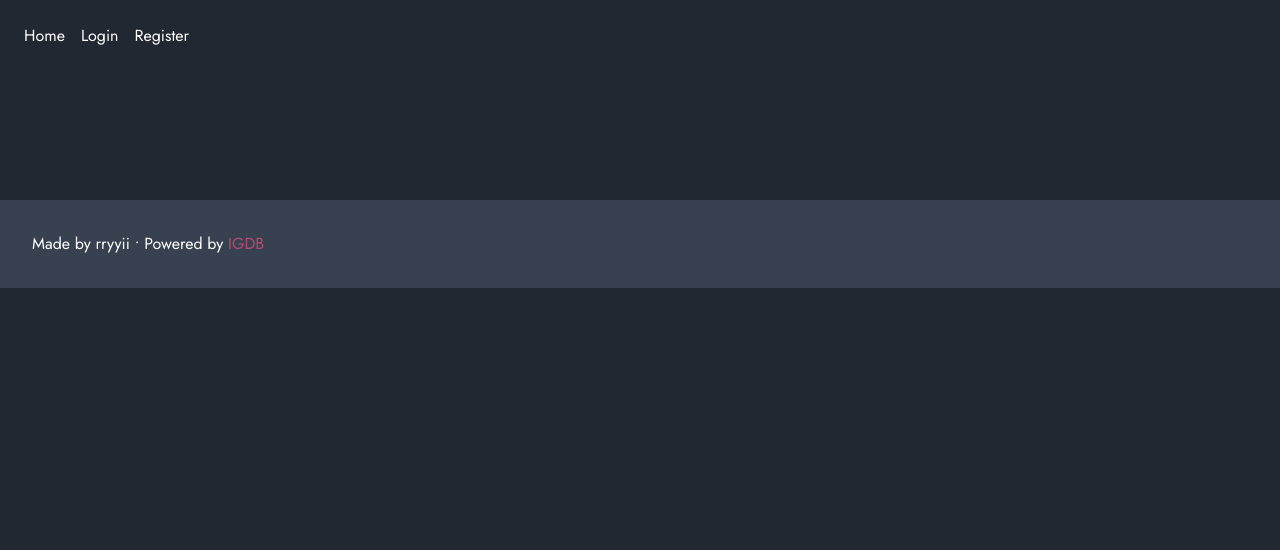
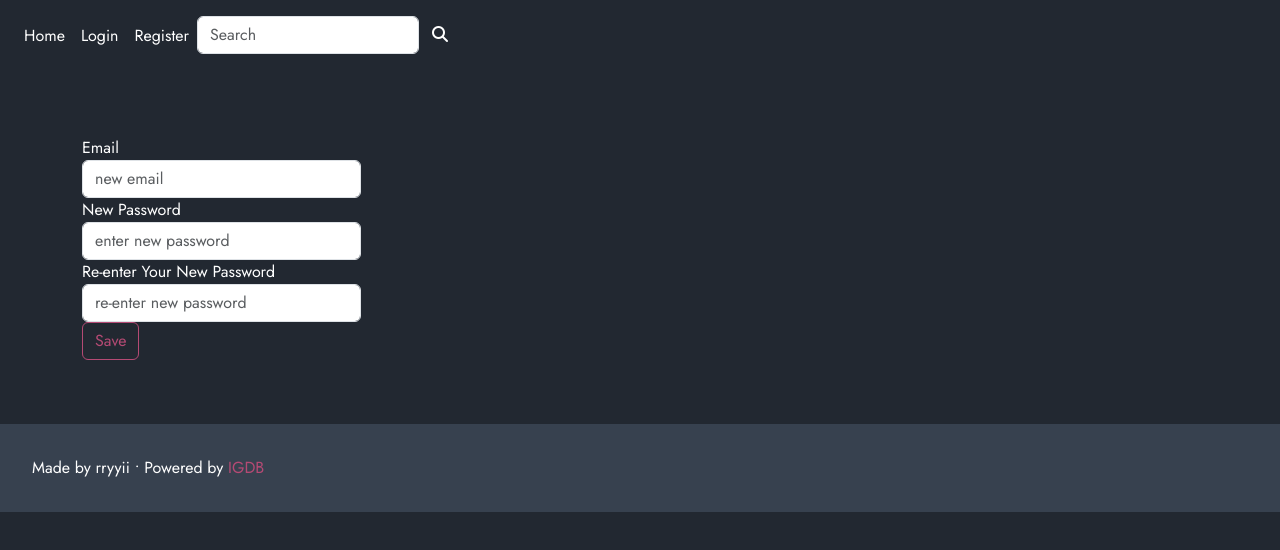
Before and after one commit to rryyii/midi, a React (Vite) app in the folder src/main/frontend/dmi-react/: page /profile/edit/account in a window 1280 px wide. Shown: the top 550 px of the page. Built offline with nearby package versions, Linux system fonts and the light colour scheme.

Commit message:
Added some styling changes, added a very basic search function based on game name, baseline for account settings (not complete)

```diff
--- a/src/main/frontend/dmi-react/src/app/App.tsx
+++ b/src/main/frontend/dmi-react/src/app/App.tsx
@@ -11,6 +11,8 @@ import UserEdit from "./user/UserEdit.tsx";
 import GameList from "./game/GameList.tsx";
 import Game from "./game/Game.tsx";
 import Footer from "./layout/Footer.tsx";
+import UserPrivacy from "./user/UserPrivacy.tsx";
+import GameSearch from "./game/GameSearch.tsx";
 
 const queryClient = new QueryClient();
 
@@ -32,8 +34,10 @@ function App() {
                         <Route path={"/logout"} element={<UserLogout/>}/>
                         <Route path={"/profile"} element={<UserProfile/>}/>
                         <Route path={"/profile/edit"} element={<UserEdit/>}/>
+                        <Route path={"profile/edit/account"} element={<UserPrivacy/>}/>
                         <Route path={"/games"} element={<GameList/>}/>
                         <Route path={`/games/:gameId`} element={<Game/>}/>
+                        <Route path={`/search/:gameName`} element={<GameSearch/>}/>
                     </Routes>
                     <Footer/>
                 </Router>
--- a/src/main/frontend/dmi-react/src/app/game/Game.tsx
+++ b/src/main/frontend/dmi-react/src/app/game/Game.tsx
@@ -96,7 +96,7 @@ function Game() {
                 <div className={"d-flex flex-column gap-3 p-3"}>
                     <div className={"d-flex align-items-center gap-3"}>
                         <h2>{data.name}</h2>
-                        {data.cover != null ? <img src={`${data.cover.url}`} width={"100px"} height={"100px"} alt={`cover image of ${data.name}`}/> :
+                        {data.cover != null ? <img src={`https://images.igdb.com/igdb/image/upload/t_cover_big_2x/${data.cover.image_id}.jpg`} loading="lazy" className="game-img" alt={`cover image of ${data.name}`}/> :
                             <h4>{data.name}</h4>}
                     </div>
                     <Genres value={data.genres}/>
--- a/src/main/frontend/dmi-react/src/app/game/GamePage.tsx
+++ b/src/main/frontend/dmi-react/src/app/game/GamePage.tsx
@@ -13,12 +13,13 @@ function GamePage({page}: { page: number }) {
     if (error) return "An error occurred trying to fetch games list.";
 
     if (data) {
+        console.log(data);
     return (
         <div className={"d-flex flex-row flex-wrap gap-3 justify-content-center p-3"}>
             {data.content.map((game: Game) => {
                 return (
-                    <div className="d-flex flex-column" key={`${game.name}-${game.id}`}>
-                        {game.cover != null ? <img src={`${game.cover.url}`} alt={`cover image of ${game.name}`} className="game-img"/> :
+                    <div className="d-flex flex-column shadow game-card" key={`${game.name}-${game.id}`}>
+                        {game.cover != null ? <img src={`https://images.igdb.com/igdb/image/upload/t_cover_big/${game.cover.image_id}.jpg`} loading="lazy" alt={`cover image of ${game.name}`} className="game-img"/> :
                             <h4>{game.name}</h4>}
                         <Link to={`/games/${game.id}`} className={"btn btn-outline-custom"}>
                             View
--- /dev/null
+++ b/src/main/frontend/dmi-react/src/app/game/GameSearch.tsx
@@ -0,0 +1,38 @@
+
+import { useMutation, useQuery } from "@tanstack/react-query";
+import { useLocation, Link } from "react-router";
+import type { Game } from "../util/MDITypes";
+
+function GameSearch() {
+    const location = useLocation();
+    const name = location.pathname.split("/")[2];
+    const {data} = useQuery({
+        queryKey: ["current-search"],
+        queryFn: async () => {
+            const response = await fetch(`http://localhost:${import.meta.env.VITE_APP_PORT}/search/games/${name}`, {
+                method: "GET",
+                headers: {"Content-Type": "application/json"},
+            });
+            return await response.json();
+        }
+    });
+
+    if (data) {
+        return (
+            <div className="container d-flex flex-column gap-3 p-3">
+                <h3>Results for: {name}</h3>
+                <div className="border-bottom p-2"></div>
+                {data.map((game : Game) => (
+                    <Link to={`/games/${game.id}`}>
+                        <div key={`${game.id}-${game.name}`} className="d-flex align-items-center gap-5 justify-content-center">
+                            <h4>{game.name}</h4>
+                            <img src={`https://images.igdb.com/igdb/image/upload/t_cover_big_2x/${game.cover.image_id}.jpg`} loading="lazy" className="game-img" alt={`cover image of ${game.name}`}/>
+                        </div>
+                    </Link>
+                ))}
+            </div>
+        )
+    }
+}
+
+export default GameSearch;
--- a/src/main/frontend/dmi-react/src/app/layout/Nav.tsx
+++ b/src/main/frontend/dmi-react/src/app/layout/Nav.tsx
@@ -1,6 +1,7 @@
 import {Link, useNavigate} from "react-router";
 import {useUser} from "../util/UserHook.tsx";
 import {useQueryClient} from "@tanstack/react-query";
+import Search from "./Search.tsx"
 
 /**
  * Returns the component for the Navigation Bar.
@@ -68,6 +69,9 @@ function Nav() {
                         </li>
                     </>
                 }
+            <li>
+                <Search />
+            </li>
             </ul>
         </nav>
     );
--- /dev/null
+++ b/src/main/frontend/dmi-react/src/app/layout/Search.tsx
@@ -0,0 +1,28 @@
+import { useQueryClient } from "@tanstack/react-query";
+import { useState } from "react";
+import { useNavigate } from "react-router";
+function Search() {
+    const [input, setInput] = useState<string>();
+
+    const queryClient = useQueryClient();
+    const navigate = useNavigate();
+
+    const handleSubmit = (e : any) => {
+        navigate(`/search/${input}`);
+        queryClient.invalidateQueries({queryKey: ["current-search"]}).then(r => console.log(r));
+
+    }
+
+    return (
+        <div>
+            <form onSubmit={handleSubmit} className="d-flex">
+                <input value={input} className="form-control" onChange={(event) => setInput(event.target.value)} type="search" placeholder="Search"/>
+                <button type="submit" className="btn">
+                    <i className="fa-solid fa-search icon-color"></i>
+                </button>
+            </form>
+        </div>
+    )
+}
+
+export default Search;
--- a/src/main/frontend/dmi-react/src/app/style.css
+++ b/src/main/frontend/dmi-react/src/app/style.css
@@ -164,8 +164,18 @@ footer {
 
 .game-img {
     border-radius: 0.5rem;
-    width: 85px;
-    height: 85px;
+    width: 110px;
+    height: 110px;
+}
+
+.game-card {
+    border: .1rem solid transparent !important;
+    border-radius: 0.5rem;
+    transition: border 0.15s ease-in-out !important;
+}
+
+.game-card:hover {
+     border: .1rem solid #d37c9e !important;
 }
 
 
--- a/src/main/frontend/dmi-react/src/app/user/UserEdit.tsx
+++ b/src/main/frontend/dmi-react/src/app/user/UserEdit.tsx
@@ -1,6 +1,7 @@
 import {useState} from "react";
 import {useMutation, useQueryClient} from "@tanstack/react-query";
 import type {ResponseUser} from "../util/MDITypes.ts";
+import { Link } from "react-router";
 
 function UserEdit() {
 
@@ -81,6 +82,9 @@ function UserEdit() {
                     <button type={"submit"} className={"btn btn-outline-custom"}>Update</button>
                 </div>
             </div>
+            <Link to="/profile/edit/account">
+                    Update email/password
+            </Link>
         </form>
     );
 }
--- /dev/null
+++ b/src/main/frontend/dmi-react/src/app/user/UserPrivacy.tsx
@@ -0,0 +1,56 @@
+import { useMutation } from "@tanstack/react-query";
+import { useState } from "react";
+
+function UserPrivacy({id} : {id: number}) {
+
+    const [email, setEmail] = useState<string>("");
+    const [password, setPassword] = useState<string>("");
+    const [repeatPassword, setRepeatPassword] = useState<string>("");
+
+    const mutation = useMutation({
+        mutationFn: async () => {
+            const request = await fetch(`http://localhost:${import.meta.env.VITE_APP_PORT}/user_account`,
+                {
+                    method: "POST",
+                    headers: { "Content-Type": "application/json", "Authorization": localStorage.getItem("username")},
+                    body: JSON.stringify({
+                        id: id,
+                        email: email,
+                        password: password,
+                        repeatPassword: repeatPassword,
+                    })
+                }
+            )
+            const response = await request.json();
+            return { body: response };
+        },
+        onSuccess: () => {
+
+        }
+    })
+
+    const handleSubmit = (e : any) => {
+        e.preventDefault();
+        mutation.mutate();
+    }
+
+    return (
+        <div className="container">
+            <form onSubmit={handleSubmit}>
+                <div>
+                    <label htmlFor="email-input">Email</label>
+                    <input value={email} type="email" placeholder="new email" className="form-control w-25" id="email-input" onChange={(event) => setEmail(event.target.value)}/>
+                </div>
+                <div>
+                    <label htmlFor="password-input">New Password</label>
+                    <input value={password} type="password" placeholder="enter new password" id="password-input" className="form-control w-25" onChange={(event) => setPassword(event.target.value)}/>
+                    <label htmlFor="repeat-password-input">Re-enter Your New Password</label>
+                    <input value={repeatPassword} type="password" placeholder="re-enter new password" id="repeat-password-input" className="form-control w-25" onChange={(event) => setRepeatPassword(event.target.value)}/>
+                </div>
+                <button type="submit" className="btn btn-outline-custom">Save</button>
+            </form>
+        </div>
+    );
+}
+
+export default UserPrivacy;
--- a/src/main/frontend/dmi-react/src/app/user/UserProfile.tsx
+++ b/src/main/frontend/dmi-react/src/app/user/UserProfile.tsx
@@ -24,6 +24,7 @@ function UserProfile() {
     });
 
     if (data) {
+        console.log(data);
         return (
             <div className={"container d-flex flex-grow-1 flex-column gap-3 p-3"}>
                 <div>
@@ -45,10 +46,10 @@ function UserProfile() {
                 <div>
                     <h4>Your Favorites</h4>
                     <div className={"border-bottom w-50"}></div>
-                    <ul className="favorites-list">
+                    <ul className="favorites-list d-flex flex-row gap-3 p-3">
                         {data.map((game: Game) => (
                             <li>
-                                {game.name}
+                                <img src={`https://images.igdb.com/igdb/image/upload/t_cover_big_2x/${game.cover.image_id}.jpg`} loading="lazy" className="game-img shadow" alt={`cover image of ${game.name}`}/>
                             </li>
                             ))
                         }
--- a/src/main/frontend/dmi-react/src/app/user_game/EditGameStatus.tsx
+++ b/src/main/frontend/dmi-react/src/app/user_game/EditGameStatus.tsx
@@ -23,7 +23,7 @@ function EditGameStatus({gameId}: { gameId: number }) {
                 {
                     method: "PUT",
                     headers: {"Content-Type": "application/json", "Authorization": localStorage.getItem("username")},
-                    body: JSON.stringify({id: gameId, status: status, hoursPlayed: hours, isFavorite: isFavorite, unFavorite: unFavorite}),
+                    body: JSON.stringify({id: gameId, status: status, hoursPlayed: hours, favorite: isFavorite, unFavorite: unFavorite}),
                 });
             const response = await request.json();
             return response as any;
```
Also changed, not shown: src/main/frontend/dmi-react/src/app/user/UserAccount.tsx (added, +19 -0 lines).
